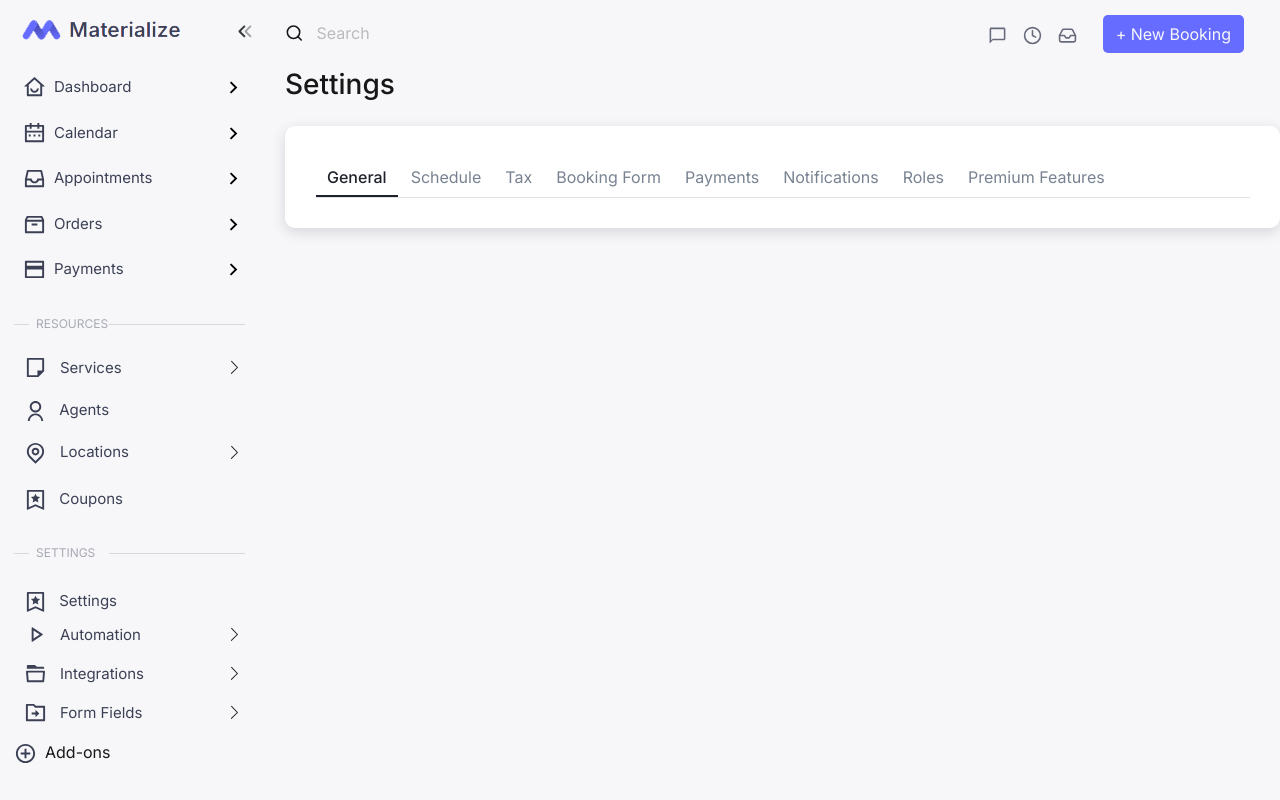
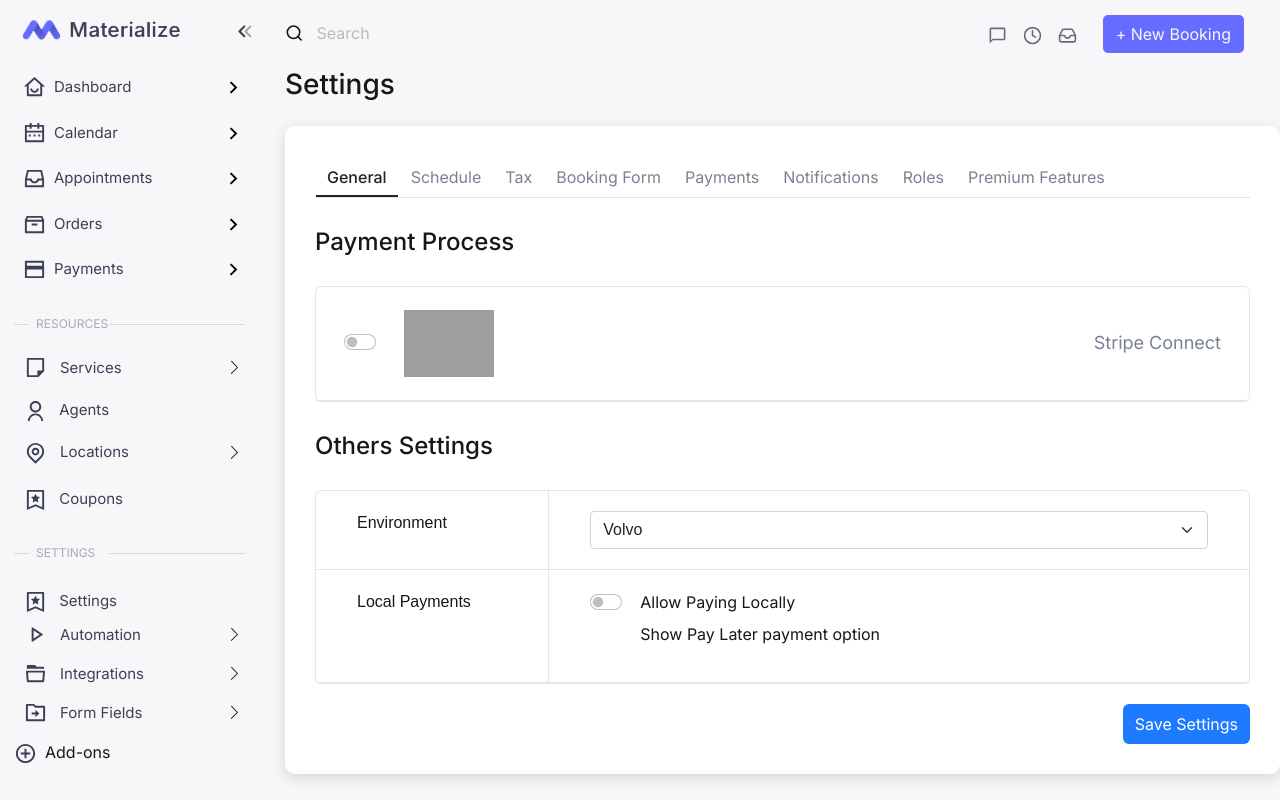
Before and after one commit to ascinate/bigmoney, a Next.js app: page /settings in a window 1280 px wide. Built offline with nearby package versions, Linux system fonts and the light colour scheme; grey boxes are pictures that could not be loaded.

Commit message:
payment done 2nd

```diff
--- a/src/app/settings/page.js
+++ b/src/app/settings/page.js
@@ -1,6 +1,7 @@
 
 import Navbar from "../components/Navbar";
 import Sidebar from "../components/Sidebar";
+import Payments from "../components/Payments";
 
 export default function Home() {
   return (
@@ -48,13 +49,13 @@ export default function Home() {
                     </ul>
                     <div className="tab-content" id="myTabContent">
                       <div className="tab-pane fade show active" id="general" role="tabpanel">
-
+                          <Payments/>
                       </div>
                       <div className="tab-pane fade" id="schedule" role="tabpanel">schedule</div>
                       <div className="tab-pane fade" id="tax" role="tabpanel">tax</div>
                       <div className="tab-pane fade" id="contact" role="tabpanel">contact</div>
                       <div className="tab-pane fade" id="payments" role="tabpanel">
-
+                         <Payments/>
                       </div>
                       <div className="tab-pane fade" id="notifications" role="tabpanel">notifications</div>
                       <div className="tab-pane fade" id="roles" role="tabpanel">roles</div>
```
